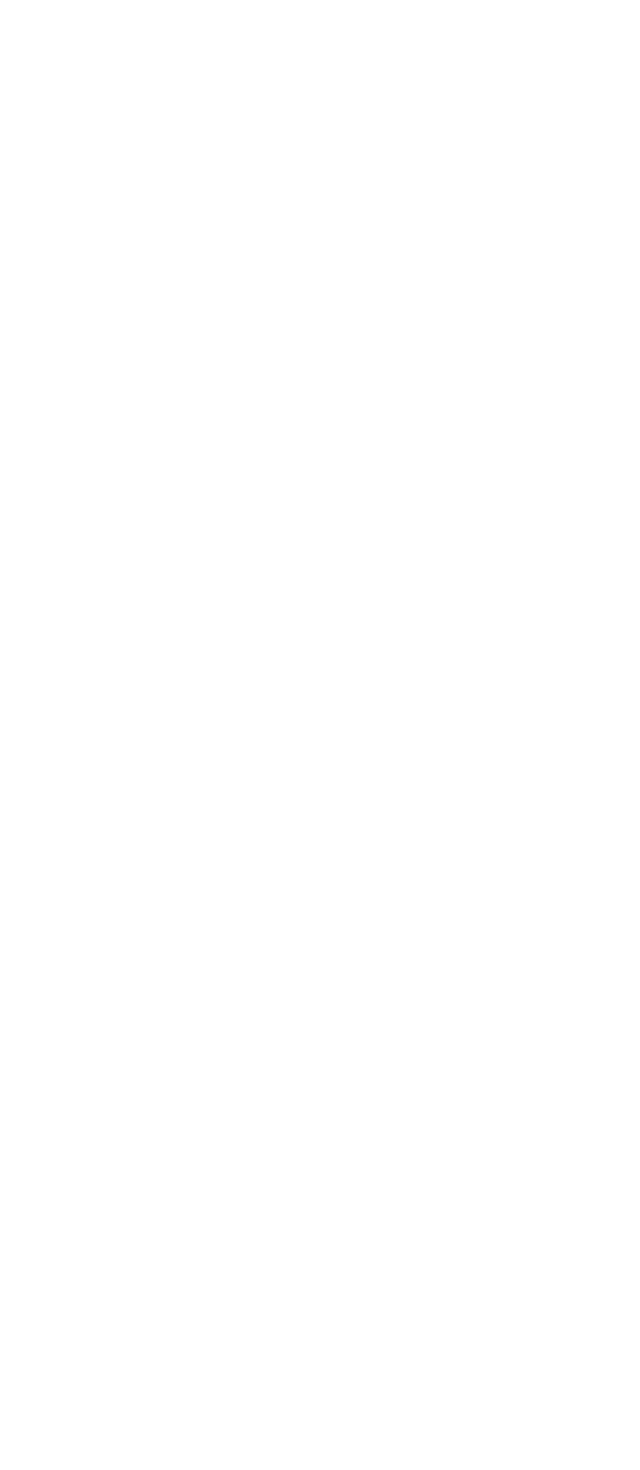
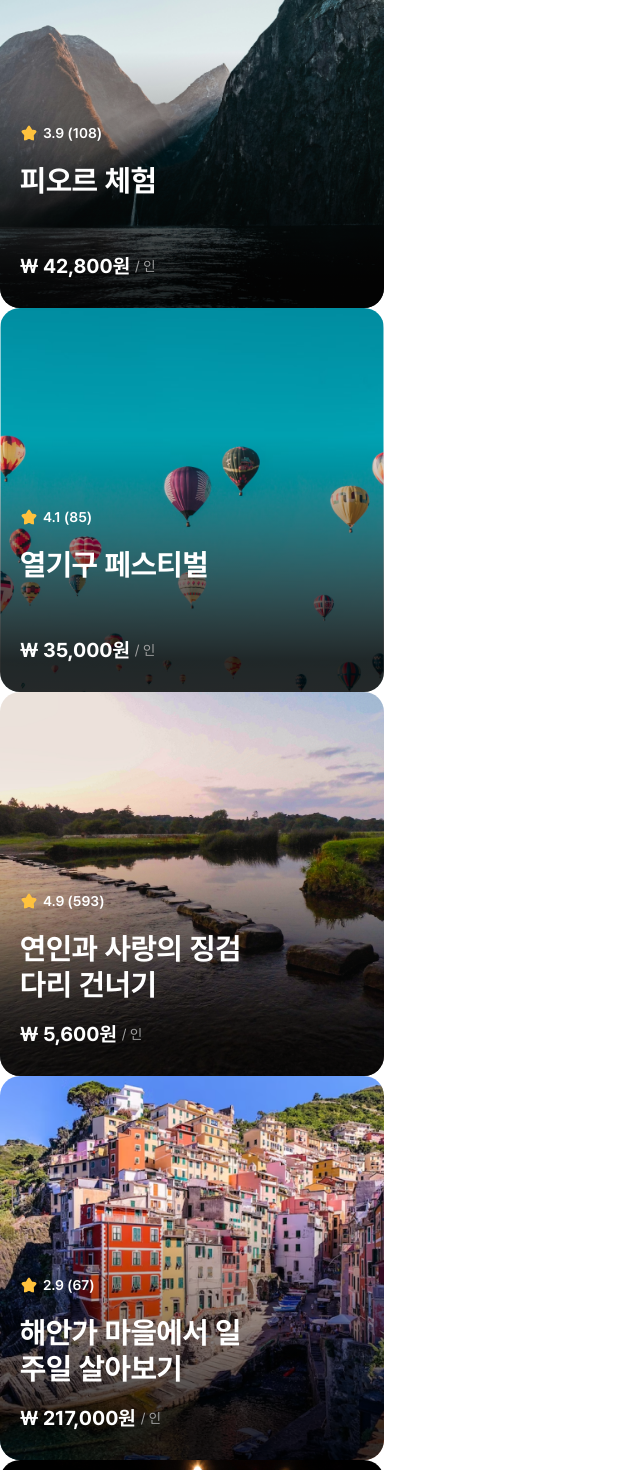
Before and after one commit to codeit-sprint-10/globalNomard, a Next.js app: page /main in a window 1280 px wide. Shown: the part 460-1930 px from the top of the page, without its empty margins (0-640 px from the left). Before the commit the page ends 800 px from the top, so only its background shows below. Built offline with nearby package versions, Linux system fonts and the light colour scheme.

Commit message:
feat: CardList 기본 모양

```diff
--- a/app/(main)/_components/card/Card.tsx
+++ b/app/(main)/_components/card/Card.tsx
@@ -1,27 +1,36 @@
-/* eslint-disable prettier/prettier */
 import React from 'react';
 import * as S from './card.style';
-import IMAGES from '@/public/images';
 import Star from '@/assets/icons/Star.svg';
 import Text, { TextType } from '@/_styles/Text';
+import { StaticImageData } from 'next/image';
 
-export default function Card() {
+interface Data {
+  id: number;
+  images: StaticImageData;
+  title: string;
+  price: string;
+  point: string;
+}
+
+interface Activity {
+  data: Data;
+}
+
+export default function Card({ data }: Activity) {
+  const { images, title, price, point } = data;
   return (
     <S.Container>
-      <S.Background src={IMAGES.activity1} alt="dummy" />
+      <S.Background src={images} alt="image" />
       <S.Wrapper>
         <S.Point>
           <Star />
-          <Text $normalType={TextType.Pre12} text="4.9 (793)" />
+          <Text $normalType={TextType.Pre12} text={point} />
         </S.Point>
         <S.Title>
-          <Text
-            $normalType={TextType.Pre13}
-            text="함께 배우면 즐거운 스트릿 댄스"
-          />
+          <Text $normalType={TextType.Pre13} text={title} />
         </S.Title>
         <S.Price>
-          <Text $normalType={TextType.Pre14} text="₩ 38,000원" />
+          <Text $normalType={TextType.Pre14} text={price} />
           <S.Span>
             <Text $normalType={TextType.Pre15} text="/ 인" />
           </S.Span>
--- /dev/null
+++ b/app/(main)/_components/cardList/CardList.tsx
@@ -0,0 +1,13 @@
+import activityDummy from '@/_constants/activityDummy';
+import React from 'react';
+import Card from '../card/Card';
+
+export default function CardList() {
+  return (
+    <div>
+      {activityDummy.map((item) => (
+        <Card key={item.id} data={item} />
+      ))}
+    </div>
+  );
+}
--- a/app/(main)/main/page.tsx
+++ b/app/(main)/main/page.tsx
@@ -1,11 +1,11 @@
 'use client';
 import React from 'react';
-import Card from '../_components/card/Card';
+import CardList from '../_components/cardList/CardList';
 
 export default function Main() {
   return (
     <div>
-      <Card />
+      <CardList />
     </div>
   );
 }
--- a/app/_constants/activityDummy.ts
+++ b/app/_constants/activityDummy.ts
@@ -1,54 +1,64 @@
 import IMAGES from '@/public/images';
+import { StaticImageData } from 'next/image';
 
-/* eslint-disable prettier/prettier */
-const activityDummy = [
+interface Data {
+  id: number;
+  images: StaticImageData;
+  title: string;
+  price: string;
+  point: string;
+}
+
+type Activity = Data[];
+
+const activityDummy: Activity = [
   {
     id: 1,
     images: IMAGES.activity1,
     title: '베트남 자전거 여행',
-    price: '42,800',
+    price: '₩ 42,800원',
     point: '3.9 (108)',
   },
   {
     id: 2,
     images: IMAGES.activity2,
     title: '피오르 체험',
-    price: '42,800',
+    price: '₩ 42,800원',
     point: '3.9 (108)',
   },
   {
     id: 3,
     images: IMAGES.activity3,
     title: '열기구 페스티벌',
-    price: '35,000',
+    price: '₩ 35,000원',
     point: '4.1 (85)',
   },
   {
     id: 4,
     images: IMAGES.activity4,
     title: '연인과 사랑의 징검다리 건너기',
-    price: '5,600',
+    price: '₩ 5,600원',
     point: '4.9 (593)',
   },
   {
     id: 5,
     images: IMAGES.activity5,
-    title: '해안가 마을에서 일주일 사랑보기',
-    price: '217,000',
+    title: '해안가 마을에서 일주일 살아보기',
+    price: '₩ 217,000원',
     point: '2.9 (67)',
   },
   {
     id: 6,
     images: IMAGES.activity6,
     title: '함께 배우면 즐거운 스트릿 댄스',
-    price: '38,000',
+    price: '₩ 38,000원',
     point: '4.9 (793)',
   },
   {
     id: 7,
     images: IMAGES.activity7,
     title: 'VR 게임 마스터 하는 법',
-    price: '38,000',
+    price: '₩ 38,000원',
     point: '4.9 (293)',
   },
 ];
```
Also changed, not shown: app/(main)/_components/cardList/cardList.style.ts (added).
